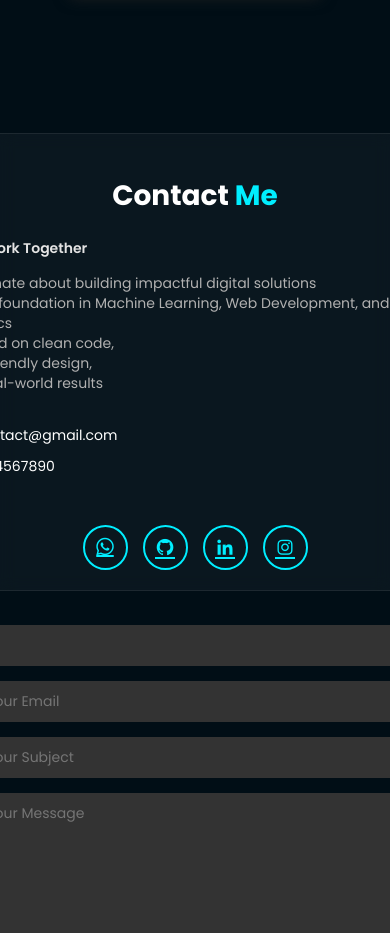
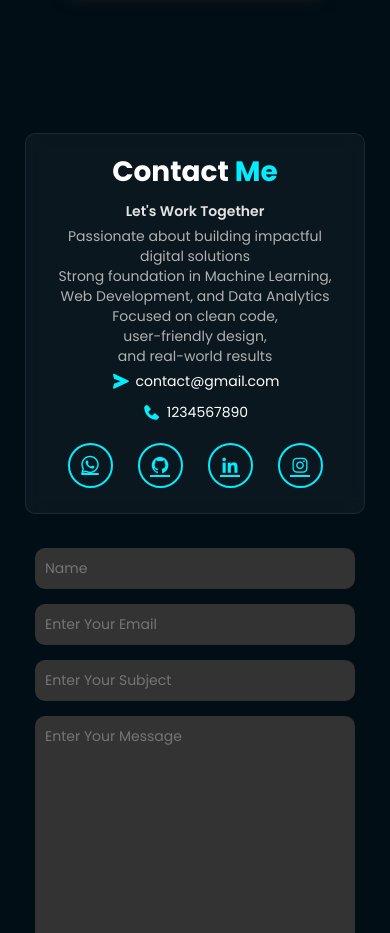
Before and after one commit to sakshi-1234588/portfolio, a plain HTML site: page index.html in a window 390 px wide. Shown: the part 8466-9399 px from the top of the page. Drawn offline with nearby package versions, Linux system fonts and the light colour scheme; a web font is replaced by a local one.

Commit message:
contact layout change

```diff
--- a/style.css
+++ b/style.css
@@ -1799,16 +1799,28 @@ max-width: 600px;
 
 /* ===================== Responsive for Mobile ===================== */
 @media (max-width: 768px) {
+  /* Contact Section Container */
+  @media (max-width: 768px) {
   .contact {
-    grid-template-columns: 1fr; /* single column */
+    grid-template-columns: 1fr;
     gap: 1.5rem;
     padding: 10px;
     margin: 0;
+    width: 100%;
+    box-sizing: border-box;
+  }
+
+  .contact-text {
+    width: 100%;
+    text-align: center;
+    overflow-wrap: break-word;
   }
 
   .contact-text h2 {
     font-size: 28px;
-    padding: 5px 0;
+    line-height: 1.3;
+    margin: 0 auto 10px auto;
+    padding: 0;
     text-align: center;
   }
 
@@ -1816,17 +1828,31 @@ max-width: 600px;
   .contact-text p {
     font-size: 14px;
     line-height: 20px;
+    margin: 5px 0;
+    text-align: center;
+  }
+}
+
+  /* Contact List */
+  .contact-list {
+    padding: 0;
+    list-style: none;
+    margin-bottom: 15px;
   }
 
   .contact-list li {
     font-size: 14px;
     gap: 5px;
-  }
-
+    display: flex;
+    align-items: center;
+    justify-content: center; /* center icons & text */
+  }
+
+  /* Contact Icons */
   .contact-icons {
     justify-content: center;
     gap: 15px;
-    flex-wrap: nowrap; /* icons stay in a row */
+    flex-wrap: wrap; /* wrap if too many icons */
     margin-top: 15px;
   }
 
@@ -1834,24 +1860,31 @@ max-width: 600px;
     width: 45px;
     height: 45px;
     font-size: 20px;
-    margin: 0;
-  }
-
+    margin: 5px;
+  }
+
+  /* Contact Form */
   .contact-form {
+    width: 100%;
     padding: 10px;
   }
 
   .contact-form input,
   .contact-form textarea {
+    width: 100%; /* full width */
     font-size: 14px;
     padding: 10px;
+    box-sizing: border-box; /* important */
+    resize: none;
   }
 
   .contact-form .send {
     font-size: 16px;
     padding: 12px;
-  }
-}
+    width: 100%;
+  }
+}
+
 
 
 
```
